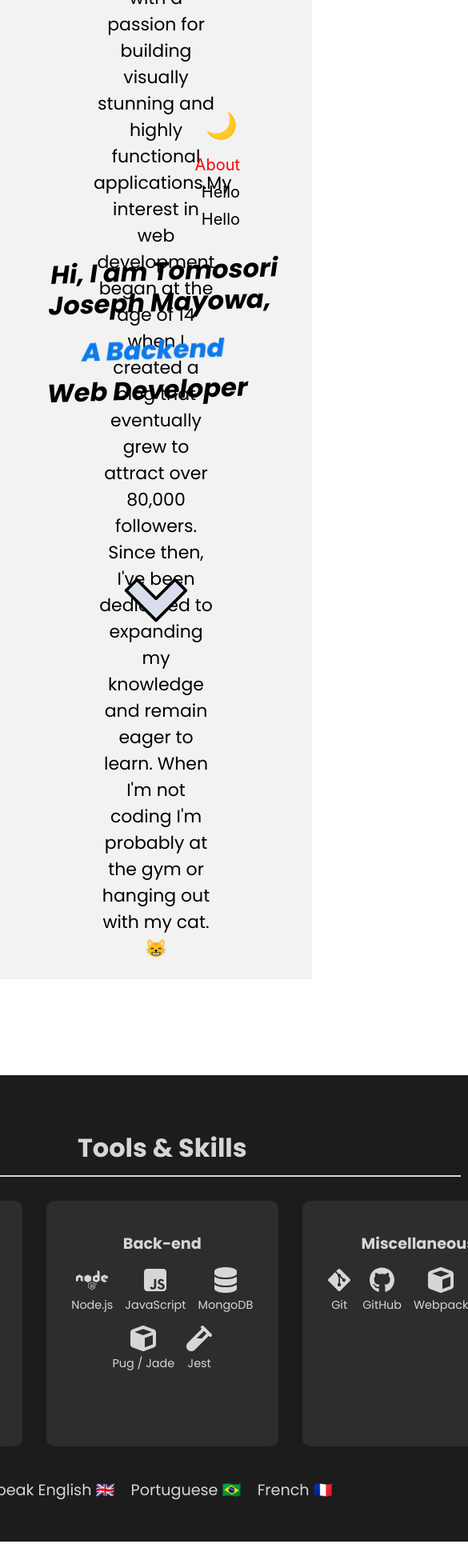
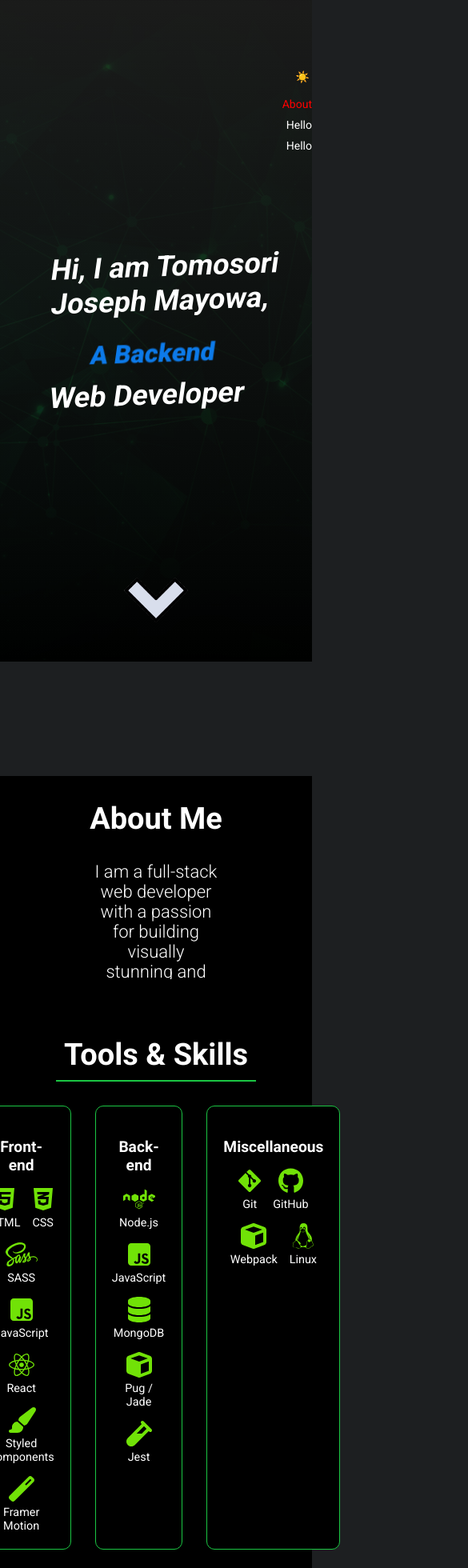
Before and after one commit to Mayorwise001/my-Portfolio, a React (Create React App) app: page / in a window 390 px wide. Shown: the top 1960 px of the page at 80% size, 585 px wide, since content can reach past the window. Before the commit the page ends 1927 px from the top, so only its background shows below. Built offline with nearby package versions, Linux system fonts and the light colour scheme.

Commit message:
adjusted screen size

```diff
--- a/src/components/SkillsSection.js
+++ b/src/components/SkillsSection.js
@@ -2,8 +2,6 @@
 import React from 'react';
 import styles from '../stylescss/SkillsSection.module.css';
 import { FontAwesomeIcon } from '@fortawesome/react-fontawesome';
-// import { faHtml5, faCss3Alt, faSass, faJsSquare, faReact, faNode, faGitAlt, faGithub, faFigma, faLinux, faAdobe, faCube } from '@fortawesome/free-solid-svg-icons';
-// import { faDatabase, faVial, faPaintBrush, faMagic, faFire } from '@fortawesome/free-solid-svg-icons';
 
 import { faHtml5, faCss3Alt, faSass, faJsSquare, faReact, faNode, faGitAlt, faGithub, faFigma, faLinux, } from '@fortawesome/free-brands-svg-icons';
 import { faCube, faDatabase, faVial, faPaintBrush, faMagic, faFire } from '@fortawesome/free-solid-svg-icons';
@@ -60,7 +58,7 @@ const SkillsSection = () => {
       </div>
 
       <div className={styles.languages}>
-        <p>I speak <span>English 🇬🇧</span> <span>Portuguese 🇧🇷</span> <span>French 🇫🇷</span></p>
+        <p>I speak <span>English</span></p>
       </div>
     </section>
   );
--- a/src/components/header.js
+++ b/src/components/header.js
@@ -99,9 +99,6 @@ const HeroSection = () => {
         <div className='skills'>
           <SkillsSection/>
         </div>
-        <div className={`about ${aboutVisible ? 'visible' : ''}`}  id='about'>
-        <About/>
-        </div>
     </header>
 
   );
--- a/src/components/toggletheme.js
+++ b/src/components/toggletheme.js
@@ -2,7 +2,7 @@ import React, { useEffect, useState } from 'react';
 import '../stylescss/toggle.css'
 
 const ThemeToggle = () => {
-  const [theme, setTheme] = useState(localStorage.getItem('theme') || 'light');
+  const [theme, setTheme] = useState(localStorage.getItem('theme') || 'dark');
 
   useEffect(() => {
     document.documentElement.setAttribute('data-theme', theme);
--- a/src/stylescss/SkillsSection.module.css
+++ b/src/stylescss/SkillsSection.module.css
@@ -1,17 +1,25 @@
 .skillsSection {
-    background-color: #1c1c1c;
-    color: #d6d6d6;
+  background-color: #f2f2f2;
+  color: #1c1c1c;
     padding: 40px;
     text-align: center;
+    z-index: -1;
+    font-family: "Roboto", "Sans-serif";
   }
 
   .skillsSection h2 {
-    font-size: 2em;
+    font-size: 38px;
     margin-bottom: 10px;
+    font-family: "Roboto", "Sans-serif";
   }
 
   .skillsSection hr {
     border: 1px solid #d6d6d6;
+    margin: 10px auto 30px;
+    width: 80%;
+  }
+  [data-theme="dark"] .skillsSection hr {
+    border: 1px solid rgb(27, 198, 67);
     margin: 10px auto 30px;
     width: 80%;
   }
@@ -24,16 +32,52 @@
   }
 
   .skillsCategory {
-    background-color: #2d2d2d;
+    background-color: #ffffff;
     border-radius: 10px;
     padding: 20px;
     width: 250px;
+    color: #1c1c1c;
+    border: 1px solid black;
   }
 
+
+  [data-theme="dark"] .skillsCategory {
+    background-color: #ffffff;
+    border-radius: 10px;
+    padding: 20px;
+    width: 250px;
+    color: #ffffff;
+    border: 1px solid rgb(27, 198, 67);
+  }
+
+
+  [data-theme="dark"] .skillsSection {
+    background-color: #000000;
+    color: #1c1c1c;
+    padding: 40px;
+    text-align: center;
+    z-index: -1;
+    color: white;
+  }
+
+  [data-theme="dark"] .skillsCategory {
+    background-color: #000000;
+    border-radius: 10px;
+    padding: 20px;
+    width: 250px;
+    color: #ffffff;
+
+  }
   .skillsCategory h3 {
     font-size: 1.2em;
     margin-bottom: 15px;
-    color: #d6d6d6;
+    color: #1c1c1c;
+  }
+  [data-theme="dark"] .skillsCategory h3 {
+    font-size: 1.2em;
+    margin-bottom: 15px;
+    color: #ffffff;
+    font-family: "Roboto", "Sans-serif";
   }
 
   .skillsItems {
@@ -41,31 +85,52 @@
     flex-wrap: wrap;
     justify-content: center;
     gap: 15px;
+
   }
 
   .skillItem {
     display: flex;
     flex-direction: column;
     align-items: center;
-    color: #d6d6d6;
+    color: #1c1c1c;
   }
 
   .icon {
     font-size: 2em;
     margin-bottom: 5px;
+
+  }
+  [data-theme="dark"] .icon {
+    font-size: 2em;
+    margin-bottom: 5px;
+    color: rgb(113, 226, 7);
   }
 
   .skillItem span {
     font-size: 0.9em;
   }
+  [data-theme="dark"] .skillItem span {
+    font-size: 0.9em;
+    color:#ffffff;
+  }
 
   .languages {
-    background-color: #1c1c1c;
+    background-color: #ffffff;
     border-radius: 10px;
     padding: 10px;
     font-size: 1.2em;
-    color: #d6d6d6;
+
     margin-top: 30px;
+    color: #1c1c1c;
+  }
+  [data-theme="dark"] .languages {
+    background-color: #000000;
+    border-radius: 10px;
+    padding: 10px;
+    font-size: 1.2em;
+    border: 1px solid rgb(27, 198, 67);
+    margin-top: 30px;
+    color: #ffffff;
   }
 
   .languages p {
@@ -85,4 +150,5 @@
     text-align: center;
     font-family: "Poppins", sans-serif;
     width: 100%;
+    background-color: #ffffff;
 }
--- a/src/stylescss/about.css
+++ b/src/stylescss/about.css
@@ -1,5 +1,4 @@
-
-
+@import url('https://fonts.googleapis.com/css2?family=Poppins:ital,wght@0,100;0,200;0,300;0,400;0,500;0,600;0,700;0,800;0,900;1,100;1,200;1,300;1,400;1,500;1,600;1,700;1,800;1,900&family=Roboto:ital,wght@0,100;0,300;0,400;0,500;0,700;0,900;1,100;1,300;1,400;1,500;1,700;1,900&display=swap');
 
 .about{
     position: absolute;
@@ -9,7 +8,9 @@
     cursor: pointer;
     flex: 1;
     text-align: center;
-    font-family: "Poppins", sans-serif;
+    font-family: "Roboto", "Sans-serif";
+    font-weight: 300;
+    font-style: normal;
     align-items:end;
     z-index: -1; /* Lower z-index to push it behind */
 
@@ -20,10 +21,132 @@
 .about>p{
     margin-left: 30%;
     margin-right: 30%;
-    font-family: "Poppins", sans-serif;
+    font-family: "Roboto", sans-serif;
     font-size: 22px;
 }
 
 .about h2{
 font-size: 38px;
 }
+
+
+
+  .items-right {
+    position: fixed;
+    top: 130px;
+    right: 10px;
+    display: flex;
+    flex-direction: column;
+    align-items: flex-end;
+  }
+
+  .items-right > * {
+    margin-bottom: 10px;
+    font-size: 18px;
+  }
+
+  @media (max-width: 768px) {
+    .items-right {
+      top: 100px;
+      right: 5px;
+    }
+
+    .items-right > * {
+      font-size: 16px;
+    }
+  }
+
+  @media (max-width: 480px) {
+    .items-right {
+      top: 80px;
+      right: 0;
+    }
+
+    .items-right > * {
+      font-size: 14px;
+    }
+  }
+
+  @media (max-width: 929px){
+    .about{
+        position: absolute;
+        bottom: -390px; /* Adjust based on how low you want the arrow */
+        left: 50%;
+        transform: translateX(-50%);
+        cursor: pointer;
+        flex: 1;
+        text-align: center;
+        font-family: "Roboto", "Sans-serif";
+        font-weight: 300;
+        font-style: normal;
+        align-items:end;
+        z-index: -1; /* Lower z-index to push it behind */
+    }
+    .hero-text {
+        font-size: 20px;
+      }
+}
+
+@media (max-width: 768px) {
+    .hero-text {
+      font-size: 20px;
+    }
+
+    .about{
+        position: absolute;
+        bottom: -390px; /* Adjust based on how low you want the arrow */
+        left: 50%;
+        transform: translateX(-50%);
+        cursor: pointer;
+        flex: 1;
+        text-align: center;
+        font-family: "Roboto", "Sans-serif";
+        font-weight: 300;
+        font-style: normal;
+        align-items:end;
+        z-index: -1; /* Lower z-index to push it behind */
+    }
+
+
+  }
+
+  @media (max-width: 480px) {
+    .hero-text {
+      font-size: 18px;
+    }
+
+    .about{
+        position: absolute;
+        bottom: -390px; /* Adjust based on how low you want the arrow */
+        left: 50%;
+        transform: translateX(-50%);
+        cursor: pointer;
+        flex: 1;
+        text-align: center;
+        font-family: "Roboto", "Sans-serif";
+        font-weight: 300;
+        font-style: normal;
+        align-items:end;
+        z-index: -1; /* Lower z-index to push it behind */
+    }
+  }
+  @media (max-width: 463px) {
+    .hero-text {
+      font-size: 18px;
+    }
+
+    .about{
+        position: absolute;
+        bottom: -490px; /* Adjust based on how low you want the arrow */
+        left: 50%;
+        transform: translateX(-50%);
+        cursor: pointer;
+        flex: 1;
+        text-align: center;
+        font-family: "Roboto", "Sans-serif";
+        font-weight: 300;
+        font-style: normal;
+        align-items:end;
+        z-index: -1; /* Lower z-index to push it behind */
+    }
+  }
--- a/src/stylescss/header.css
+++ b/src/stylescss/header.css
@@ -1,3 +1,5 @@
+@import url('https://fonts.googleapis.com/css2?family=Poppins:ital,wght@0,100;0,200;0,300;0,400;0,500;0,600;0,700;0,800;0,900;1,100;1,200;1,300;1,400;1,500;1,600;1,700;1,800;1,900&family=Roboto:ital,wght@0,100;0,300;0,400;0,500;0,700;0,900;1,100;1,300;1,400;1,500;1,700;1,900&display=swap');
+
 :root {
     --dark-hero-background: linear-gradient(
         rgba(30, 30, 30, 0.879), /* Dark gradient - dark grey */
@@ -8,6 +10,8 @@
     ), url('../images/bck.jpg'); /* Use a different background image for dark mode if needed */
     --light-text-color: #000000; /* Black text for light mode */
     --dark-text-color: #ffffff;  /* White text for dark mode */
+
+    font-family: "Roboto", sans-serif;
   }
 
 
@@ -26,6 +30,7 @@
     color: var(--light-text-color); /* Black text in light mode */
     transition: 0.73s ease-in-out; /* Smooth background transition */
     overflow-x: hidden;
+    font-family: "Roboto", "Sans-serif";
 
 
   }
@@ -47,7 +52,7 @@
   justify-content:end; /* Vertically center text */
   align-items:end; /* Horizontally center text */
   text-align: center;
-  font-family: "Poppins", sans-serif;
+  font-family: "Roboto", "Sans-serif";
   font-weight: 800;
   line-height: 1.2;
   transform: skew(-10deg) rotate(-2deg);
@@ -78,7 +83,7 @@
 .developer-roles {
   position: relative;
   font-size: 2rem;
-  font-family: 'Poppins', sans-serif;
+  font-family: "Roboto", "Sans-serif";
   font-weight: 800;
   color: var(--light-text-color); /* Black text in light mode */
   height: 50px; /* Adjust based on the font size */
@@ -88,7 +93,7 @@
 [data-theme="dark"] .developer-roles {
   position: relative;
   font-size: 2rem;
-  font-family: 'Poppins', sans-serif;
+  font-family: "Roboto", "Sans-serif";
   font-weight: 800;
   color: var(--dark-text-color); /* White text in dark mode */
   height: 50px; /* Adjust based on the font size */
@@ -160,22 +165,28 @@ scroll-margin-top: 200px;
   background-color: #000000;
 color: rgb(255, 255, 255);
 min-width: 100%;
-margin-bottom: 100px;
+margin-bottom:0px;
  }
 
  .skills {
   position: absolute;
-  top: calc(100% + 500px); /* Adjust 20px to control spacing */
-  left: 50%;
-  transform: translateX(-50%);
+  top: calc(100% + 380px); /* Adjust 20px to control spacing */
+  width: 100%;
+ max-width: 100%;
   text-align: center;
-  font-family: "Poppins", sans-serif;
-  margin-left: 2%;
-  margin-right: 10%;
+  font-family: "Roboto", "Sans-serif";
+  background-color: #ffffff;
+  z-index: -1;
 }
 
 
-
+.skillsSection {
+  background-color: #ffffff;
+  color: #1c1c1c;
+    padding: 40px;
+    text-align: center;
+    z-index: -1;
+  }
 
 
     /* Animation keyframes for Bounce */
```
